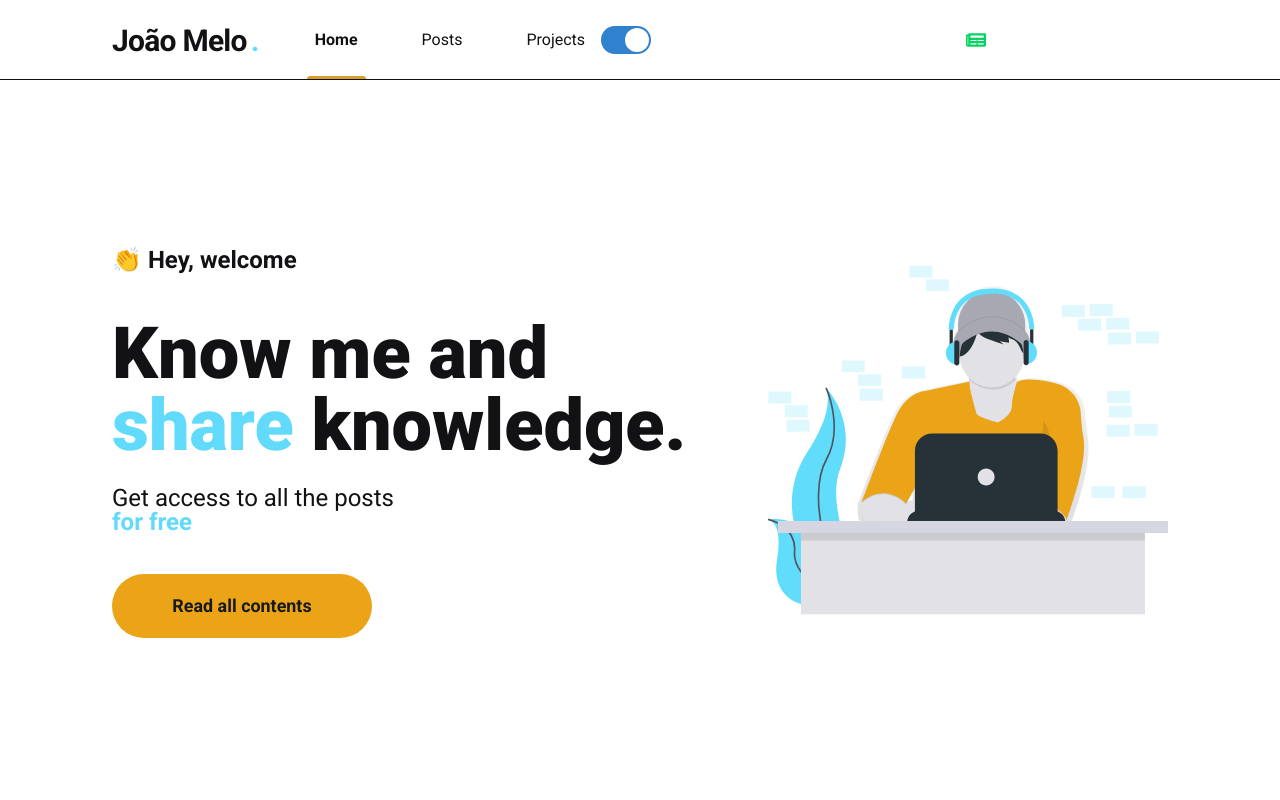
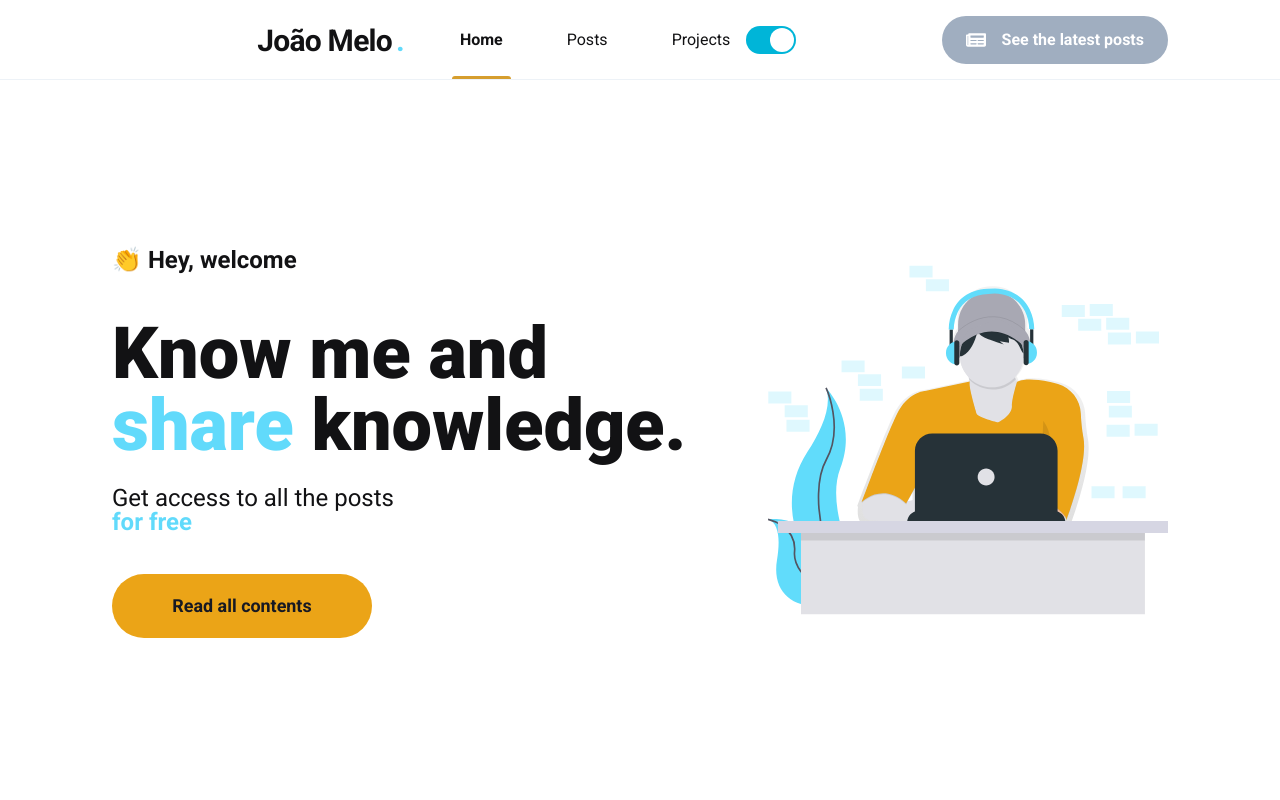
Before and after one commit to joaopcm/website, a Next.js app: page / in a window 1280 px wide. Shown: the top 800 px of the page. Built offline with nearby package versions, Linux system fonts and the light colour scheme.

Commit message:
feat: finish header in light mode

```diff
--- a/src/components/Button.tsx
+++ b/src/components/Button.tsx
@@ -3,6 +3,7 @@ import {
   Icon,
   Text,
   ButtonProps as ChakraButtonProps,
+  useColorMode,
 } from "@chakra-ui/react";
 import { IconType } from "react-icons";
 
@@ -24,6 +25,8 @@ export function Button({
   textColor = "white",
   ...rest
 }: ButtonProps) {
+  const { colorMode } = useColorMode();
+
   return (
     <ChakraButton
       type="button"
@@ -39,7 +42,7 @@ export function Button({
       fontWeight="bold"
       transition="filter 0.2s"
       _hover={{
-        filter: "brightness(0.8)",
+        filter: `brightness(0.${colorMode === 'light' ? 9 : 8})`,
       }}
       onClick={onClick}
       {...rest}
--- a/src/components/Header/Logo.tsx
+++ b/src/components/Header/Logo.tsx
@@ -1,12 +1,15 @@
 import { Text } from "@chakra-ui/react";
+import { Link } from "../Link";
 
 export function Logo() {
   return (
-    <Text fontSize="3xl" fontWeight="bold" letterSpacing="tight">
-      João Melo
-      <Text color="brand.cyan.500" as="span" ml="1">
-        .
+    <Link _hover={{ textDecoration: 'none' }} href="/" >
+      <Text fontSize="3xl" fontWeight="bold" letterSpacing="tight">
+        João Melo
+        <Text color="brand.cyan.500" as="span" ml="1">
+          .
+        </Text>
       </Text>
-    </Text>
+    </Link>
   );
 }
--- a/src/components/Header/index.tsx
+++ b/src/components/Header/index.tsx
@@ -1,4 +1,11 @@
-import { Box, useBreakpointValue, IconButton, Icon, Switch, useColorMode } from "@chakra-ui/react";
+import {
+  Box,
+  useBreakpointValue,
+  IconButton,
+  Icon,
+  Switch,
+  useColorMode,
+} from "@chakra-ui/react";
 import { FaNewspaper } from "react-icons/fa";
 import { RiMenuLine } from "react-icons/ri";
 import { useMenuDrawer } from "../../contexts/MenuDrawerContext";
@@ -8,7 +15,6 @@ import { Logo } from "./Logo";
 import { SidebarNav } from "./Sidebar/SidebarNav";
 import styles from "./styles.module.scss";
 import { Link } from "../Link";
-import { theme } from "../../styles/theme";
 
 export function Header() {
   const { onOpen } = useMenuDrawer();
@@ -20,7 +26,13 @@ export function Header() {
   });
 
   return (
-    <header className={styles.headerContainer}>
+    <Box
+      as="header"
+      h="5rem"
+      borderBottom="1px"
+      borderBottomStyle="solid"
+      borderBottomColor={colorMode === 'dark' ? "brand.gray.800" : "gray.100"}
+    >
       <Box className={styles.headerContent}>
         <Logo />
 
@@ -39,19 +51,25 @@ export function Header() {
 
         {isWideVersion ? <SidebarNav /> : <Sidebar />}
 
-        <Switch size='lg' onChange={toggleColorMode} isChecked={colorMode === 'light'} />
+        <Switch
+          size="lg"
+          onChange={toggleColorMode}
+          colorScheme="cyan"
+          isChecked={colorMode === "light"}
+        />
 
         {isWideVersion && (
-          <Link href="/posts" as="/posts">
+          <Link href="/posts">
             <Button
-              backgroundColor="gray.850"
+              backgroundColor={colorMode === 'dark' ? "brand.gray.850" : 'gray.400'}
               icon={FaNewspaper}
               text="See the latest posts"
-              iconColor="brand.green.500"
+              // textColor={colorMode === 'light' ? 'black' : undefined}
+              iconColor={colorMode === 'light' ? "white" : "brand.green.500"}
             />
           </Link>
         )}
       </Box>
-    </header>
+    </Box>
   );
 }
```
